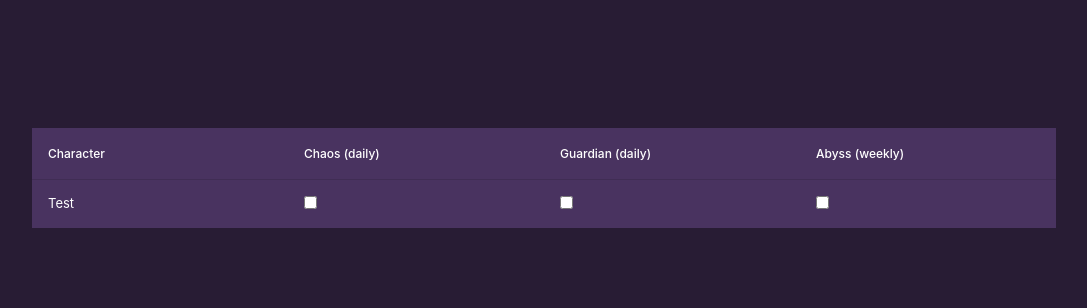
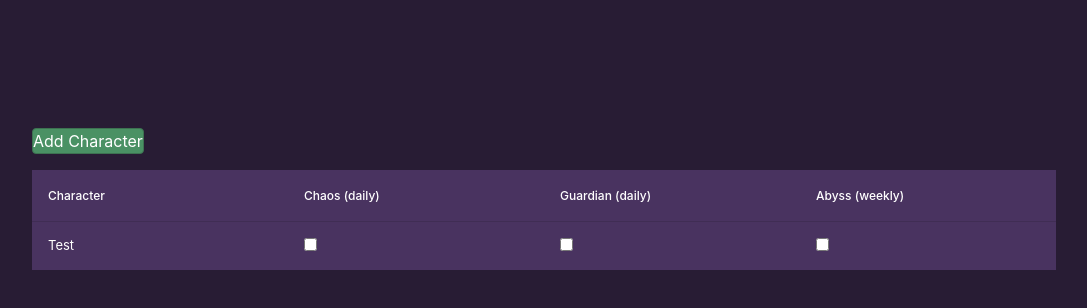
Before and after one commit to stornquist/lost-ark-tracker, a React (Create React App) app: page / in a window 1280 px wide. Shown: the top 308 px of the page, without its empty margins (96-1183 px from the left). Built offline with nearby package versions, Linux system fonts and the light colour scheme.

Commit message:
use new character component

```diff
--- a/src/components/Main/Main.js
+++ b/src/components/Main/Main.js
@@ -1,5 +1,6 @@
 import React from 'react';
 import DataTable, { createTheme } from 'react-data-table-component';
+import NewCharacter from '../NewCharacter';
 import { useMainColumns } from './hooks/columns';
 
 createTheme('custom', {
@@ -22,6 +23,7 @@ const Main = ({ data, setData }) => {
   const columns = useMainColumns({ data, handleTaskComplete });
   return (
     <div className="m-32">
+      <NewCharacter />
       <DataTable data={data} columns={columns} theme="custom" />
     </div>
   );
```
